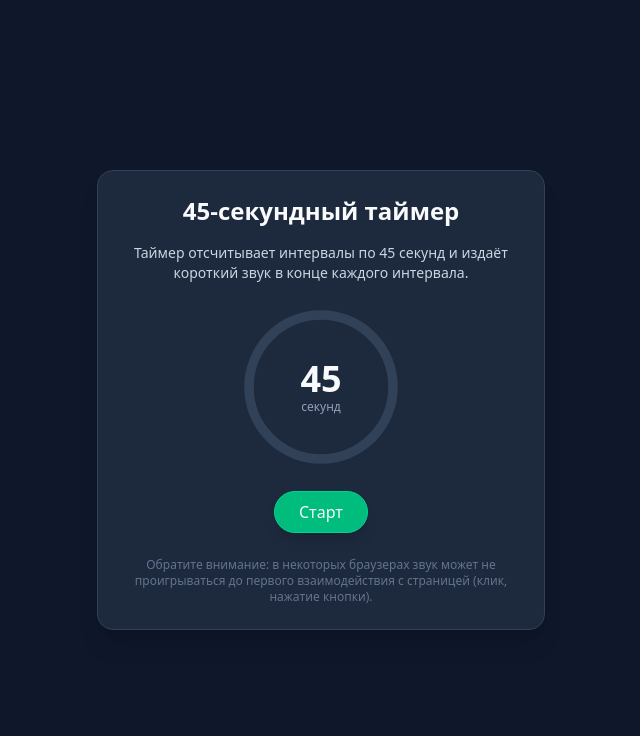
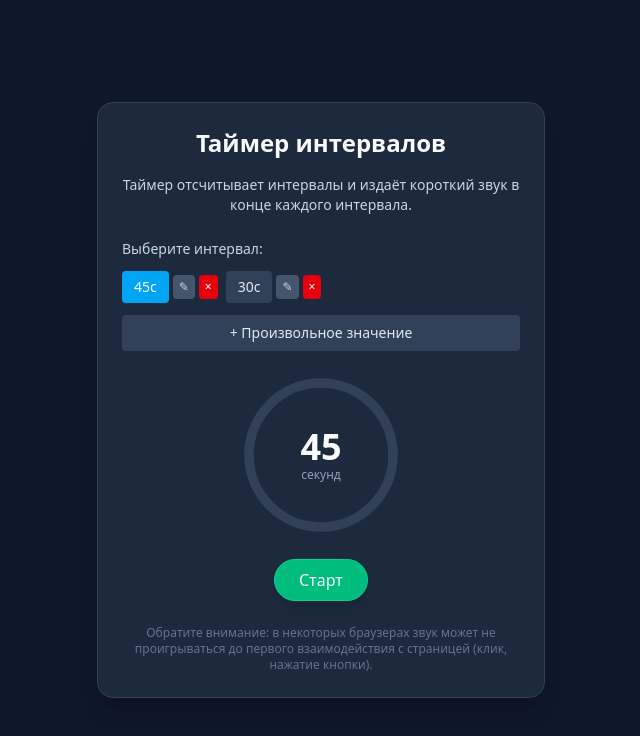
Before and after one commit to Deirel/timer, a React (Vite) app: page / in a window 1280 px wide. Shown: the top 736 px of the page, without its empty margins (319-959 px from the left). Built offline with nearby package versions, Linux system fonts and the light colour scheme.

Commit message:
feat: Add customizable timer intervals and template management
Co-authored-by: petr.kolomytsev <petr.kolomytsev@kosmos.games>

```diff
--- a/src/FortyFiveSecondTimer.tsx
+++ b/src/FortyFiveSecondTimer.tsx
@@ -1,8 +1,7 @@
 import React, { useEffect, useState, useRef } from "react";
 
-// 45-second timer app with a short beep at the end of each interval
-// To use: render <FortyFiveSecondTimer /> in your React app.
-const DURATION_SECONDS = 45;
+const STORAGE_KEY = "timerTemplates";
+const DEFAULT_TEMPLATES = [45, 30];
 
 function playBeep() {
   try {
@@ -27,9 +26,38 @@ function playBeep() {
   }
 }
 
+function loadTemplates(): number[] {
+  try {
+    const stored = localStorage.getItem(STORAGE_KEY);
+    if (stored) {
+      const parsed = JSON.parse(stored);
+      if (Array.isArray(parsed) && parsed.length > 0) {
+        return parsed;
+      }
+    }
+  } catch (e) {
+    console.error("Error loading templates", e);
+  }
+  return [...DEFAULT_TEMPLATES];
+}
+
+function saveTemplates(templates: number[]) {
+  try {
+    localStorage.setItem(STORAGE_KEY, JSON.stringify(templates));
+  } catch (e) {
+    console.error("Error saving templates", e);
+  }
+}
+
 const FortyFiveSecondTimer: React.FC = () => {
-  const [secondsLeft, setSecondsLeft] = useState(DURATION_SECONDS);
+  const [templates, setTemplates] = useState<number[]>(loadTemplates);
+  const [duration, setDuration] = useState<number>(templates[0] || 45);
+  const [customValue, setCustomValue] = useState<string>("");
+  const [secondsLeft, setSecondsLeft] = useState<number>(duration);
   const [running, setRunning] = useState(false);
+  const [editingTemplate, setEditingTemplate] = useState<number | null>(null);
+  const [editValue, setEditValue] = useState<string>("");
+  const [showCustomInput, setShowCustomInput] = useState(false);
   const intervalRef = useRef<number | null>(null);
 
   useEffect(() => {
@@ -41,14 +69,13 @@ const FortyFiveSecondTimer: React.FC = () => {
       return;
     }
 
-    // Ensure we start fresh from 45 when turning on
-    setSecondsLeft((prev) => (prev === DURATION_SECONDS ? prev : DURATION_SECONDS));
+    setSecondsLeft((prev) => (prev === duration ? prev : duration));
 
     intervalRef.current = window.setInterval(() => {
       setSecondsLeft((prev) => {
         if (prev <= 1) {
           playBeep();
-          return DURATION_SECONDS; // restart the 45-second period
+          return duration;
         }
         return prev - 1;
       });
@@ -60,10 +87,14 @@ const FortyFiveSecondTimer: React.FC = () => {
         intervalRef.current = null;
       }
     };
-  }, [running]);
+  }, [running, duration]);
+
+  useEffect(() => {
+    setSecondsLeft(duration);
+  }, [duration]);
 
   const handleStart = () => {
-    setSecondsLeft(DURATION_SECONDS);
+    setSecondsLeft(duration);
     setRunning(true);
   };
 
@@ -79,16 +110,212 @@ const FortyFiveSecondTimer: React.FC = () => {
     }
   };
 
-  const progress = (1 - secondsLeft / DURATION_SECONDS) * 100;
+  const handleTemplateSelect = (value: number) => {
+    setDuration(value);
+    setShowCustomInput(false);
+    setCustomValue("");
+  };
+
+  const handleCustomSubmit = () => {
+    const numValue = parseInt(customValue, 10);
+    if (!isNaN(numValue) && numValue > 0 && numValue <= 3600) {
+      setDuration(numValue);
+      setShowCustomInput(false);
+      setCustomValue("");
+    }
+  };
+
+  const handleAddTemplate = () => {
+    const numValue = parseInt(customValue, 10);
+    if (!isNaN(numValue) && numValue > 0 && numValue <= 3600 && !templates.includes(numValue)) {
+      const newTemplates = [...templates, numValue].sort((a, b) => a - b);
+      setTemplates(newTemplates);
+      saveTemplates(newTemplates);
+      setCustomValue("");
+    }
+  };
+
+  const handleEditTemplate = (index: number) => {
+    setEditingTemplate(index);
+    setEditValue(templates[index].toString());
+  };
+
+  const handleSaveEdit = () => {
+    if (editingTemplate !== null) {
+      const numValue = parseInt(editValue, 10);
+      if (!isNaN(numValue) && numValue > 0 && numValue <= 3600) {
+        const newTemplates = [...templates];
+        newTemplates[editingTemplate] = numValue;
+        newTemplates.sort((a, b) => a - b);
+        setTemplates(newTemplates);
+        saveTemplates(newTemplates);
+        if (duration === templates[editingTemplate]) {
+          setDuration(numValue);
+        }
+        setEditingTemplate(null);
+        setEditValue("");
+      }
+    }
+  };
+
+  const handleDeleteTemplate = (index: number) => {
+    if (templates.length > 1) {
+      const newTemplates = templates.filter((_, i) => i !== index);
+      setTemplates(newTemplates);
+      saveTemplates(newTemplates);
+      if (duration === templates[index] && newTemplates.length > 0) {
+        setDuration(newTemplates[0]);
+      }
+    }
+  };
+
+  const progress = (1 - secondsLeft / duration) * 100;
 
   return (
-    <div className="min-h-screen flex items-center justify-center bg-slate-900 text-slate-50">
+    <div className="min-h-screen flex items-center justify-center bg-slate-900 text-slate-50 p-4">
       <div className="w-full max-w-md p-6 rounded-2xl bg-slate-800 shadow-xl border border-slate-700">
-        <h1 className="text-2xl font-semibold mb-4 text-center">45-секундный таймер</h1>
+        <h1 className="text-2xl font-semibold mb-4 text-center">Таймер интервалов</h1>
         <p className="text-sm text-slate-300 mb-6 text-center">
-          Таймер отсчитывает интервалы по 45 секунд и издаёт короткий звук в конце каждого интервала.
+          Таймер отсчитывает интервалы и издаёт короткий звук в конце каждого интервала.
         </p>
 
+        {/* Выбор интервала */}
+        <div className="mb-6">
+          <div className="text-sm text-slate-300 mb-3">Выберите интервал:</div>
+
+          {/* Шаблоны */}
+          <div className="flex flex-wrap gap-2 mb-3">
+            {templates.map((template, index) => (
+              <div key={index} className="flex items-center gap-1">
+                {editingTemplate === index ? (
+                  <div className="flex items-center gap-1">
+                    <input
+                      type="number"
+                      min="1"
+                      max="3600"
+                      value={editValue}
+                      onChange={(e) => setEditValue(e.target.value)}
+                      onKeyDown={(e) => {
+                        if (e.key === "Enter") handleSaveEdit();
+                        if (e.key === "Escape") {
+                          setEditingTemplate(null);
+                          setEditValue("");
+                        }
+                      }}
+                      className="w-16 px-2 py-1 text-sm rounded bg-slate-700 border border-slate-600 text-slate-50 focus:outline-none focus:border-sky-400"
+                      autoFocus
+                    />
+                    <button
+                      onClick={handleSaveEdit}
+                      className="px-2 py-1 text-xs rounded bg-sky-500 hover:bg-sky-600 text-white"
+                      title="Сохранить"
+                    >
+                      ✓
+                    </button>
+                    <button
+                      onClick={() => {
+                        setEditingTemplate(null);
+                        setEditValue("");
+                      }}
+                      className="px-2 py-1 text-xs rounded bg-slate-600 hover:bg-slate-500 text-white"
+                      title="Отмена"
+                    >
+                      ✕
+                    </button>
+                  </div>
+                ) : (
+                  <div className="flex items-center gap-1">
+                    <button
+                      onClick={() => handleTemplateSelect(template)}
+                      className={`px-3 py-1.5 rounded text-sm font-medium transition ${
+                        duration === template
+                          ? "bg-sky-500 text-white"
+                          : "bg-slate-700 hover:bg-slate-600 text-slate-200"
+                      }`}
+                    >
+                      {template}с
+                    </button>
+                    <button
+                      onClick={() => handleEditTemplate(index)}
+                      className="px-1.5 py-1 text-xs rounded bg-slate-600 hover:bg-slate-500 text-slate-300"
+                      title="Редактировать"
+                    >
+                      ✎
+                    </button>
+                    {templates.length > 1 && (
+                      <button
+                        onClick={() => handleDeleteTemplate(index)}
+                        className="px-1.5 py-1 text-xs rounded bg-red-600 hover:bg-red-500 text-white"
+                        title="Удалить"
+                      >
+                        ×
+                      </button>
+                    )}
+                  </div>
+                )}
+              </div>
+            ))}
+          </div>
+
+          {/* Произвольное значение */}
+          {showCustomInput ? (
+            <div className="space-y-2">
+              <div className="flex items-center gap-2">
+                <input
+                  type="number"
+                  min="1"
+                  max="3600"
+                  placeholder="Секунды"
+                  value={customValue}
+                  onChange={(e) => setCustomValue(e.target.value)}
+                  onKeyDown={(e) => {
+                    if (e.key === "Enter") handleCustomSubmit();
+                    if (e.key === "Escape") {
+                      setShowCustomInput(false);
+                      setCustomValue("");
+                    }
+                  }}
+                  className="flex-1 px-3 py-2 rounded bg-slate-700 border border-slate-600 text-slate-50 focus:outline-none focus:border-sky-400"
+                  autoFocus
+                />
+                <button
+                  onClick={handleCustomSubmit}
+                  className="px-3 py-2 rounded bg-emerald-500 hover:bg-emerald-600 text-white text-sm font-medium"
+                  title="Использовать"
+                >
+                  ✓
+                </button>
+                <button
+                  onClick={() => {
+                    setShowCustomInput(false);
+                    setCustomValue("");
+                  }}
+                  className="px-3 py-2 rounded bg-slate-600 hover:bg-slate-500 text-white text-sm"
+                  title="Отмена"
+                >
+                  ✕
+                </button>
+              </div>
+              {customValue && !isNaN(parseInt(customValue, 10)) && parseInt(customValue, 10) > 0 && !templates.includes(parseInt(customValue, 10)) && (
+                <button
+                  onClick={handleAddTemplate}
+                  className="w-full px-3 py-1.5 rounded bg-sky-600 hover:bg-sky-500 text-white text-xs font-medium transition"
+                >
+                  + Добавить в шаблоны
+                </button>
+              )}
+            </div>
+          ) : (
+            <button
+              onClick={() => setShowCustomInput(true)}
+              className="w-full px-3 py-2 rounded bg-slate-700 hover:bg-slate-600 text-slate-200 text-sm font-medium transition"
+            >
+              + Произвольное значение
+            </button>
+          )}
+        </div>
+
+        {/* Таймер */}
         <div className="flex flex-col items-center gap-6">
           <div className="relative w-40 h-40">
             <svg viewBox="0 0 100 100" className="w-full h-full rotate-[-90deg]">
```
